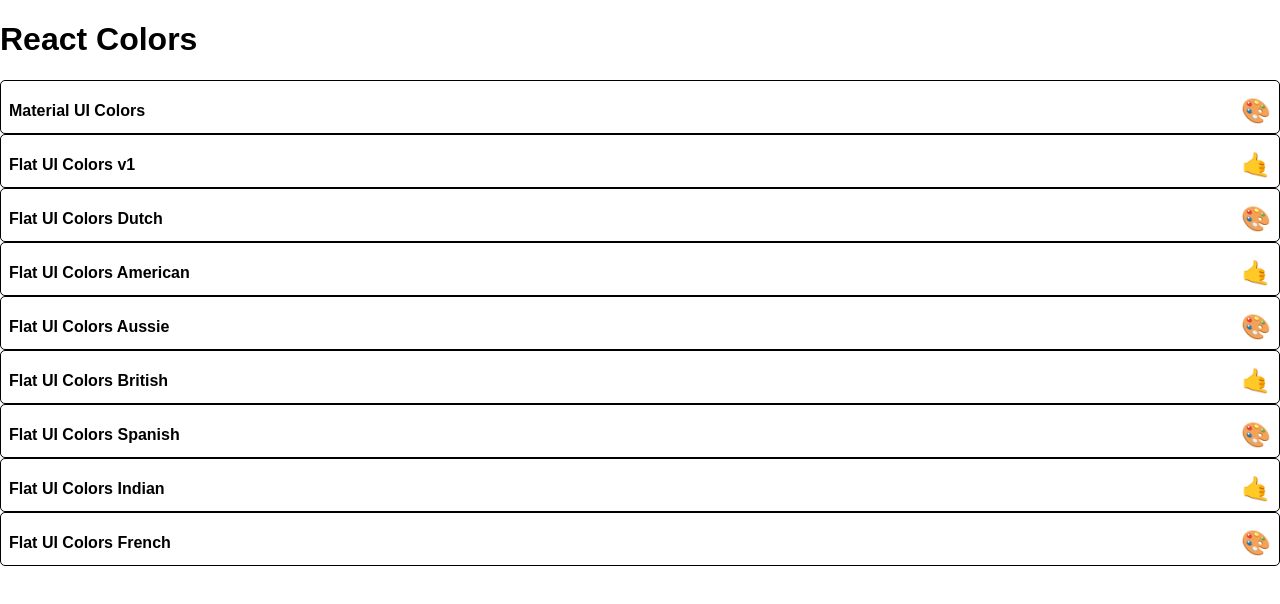
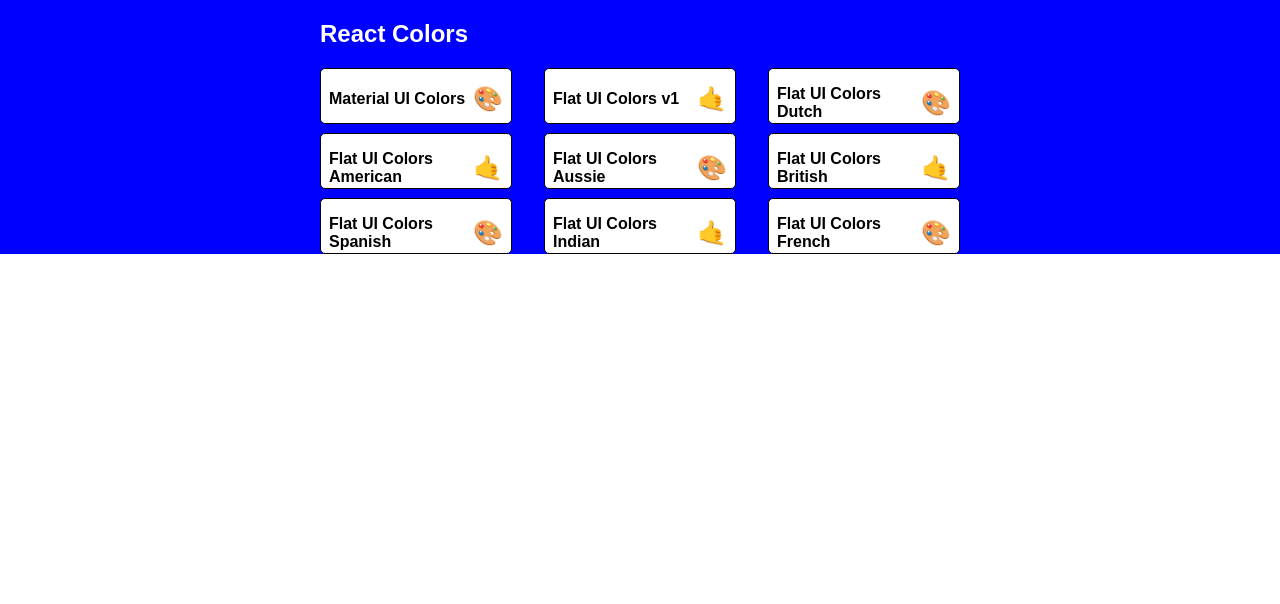
Before and after one commit to SantosBright/React-colors-app, a React (Create React App) app: page / in a window 1280 px wide. Shown: the top 604 px of the page. Built offline with nearby package versions, Linux system fonts and the light colour scheme.

Commit message:
start styling palette list using with styles

```diff
--- a/src/PaletteList.js
+++ b/src/PaletteList.js
@@ -1,19 +1,56 @@
 import React, { Component } from 'react';
 import { Link } from 'react-router-dom';
+import { withStyles } from '@material-ui/styles';
 import MinPalette from './MiniPalette';
+
+const styles = {
+    root: {
+        backgroundColor: 'blue',
+        height: '100%',
+        display: 'flex',
+        alignItems: 'flex-start',
+        justifyContent: 'center'
+    },
+    container:{
+        width: '50%',
+        display: 'flex',
+        alignItems: 'flex-start',
+        flexDirection: 'column',
+        flexWrap: 'wrap'
+    },
+    nav: {
+        display: 'flex',
+        width: '100%',
+        justifyContent: 'space-between',
+        color: 'white'
+    },
+    palettes: {
+        boxSizing: 'border-box',
+        width: '100%',
+        display: 'grid',
+        gridTemplateColumns: 'repeat(3, 30%)',
+        gridGap: '5%'
+    }
+};
 
 class PaletteList extends Component {
     render() {
-        const { palettes } = this.props;
+        const { palettes, classes } = this.props;
         return (
-            <div>
-                <h1>React Colors</h1>
-                {palettes.map(palette => (
-                    <MinPalette {...palette} />
-                ))}
+            <div className={classes.root}>
+                <div className={classes.container}>
+                    <nav className={classes.nav}>
+                        <h1>React Colors</h1>
+                    </nav>
+                    <div className={classes.palettes}>
+                        {palettes.map(palette => (
+                            <MinPalette {...palette} />
+                        ))}
+                    </div>
+                </div>
             </div>
-        )
+        );
     }
 }
 
-export default PaletteList;
+export default withStyles(styles)(PaletteList);
```
